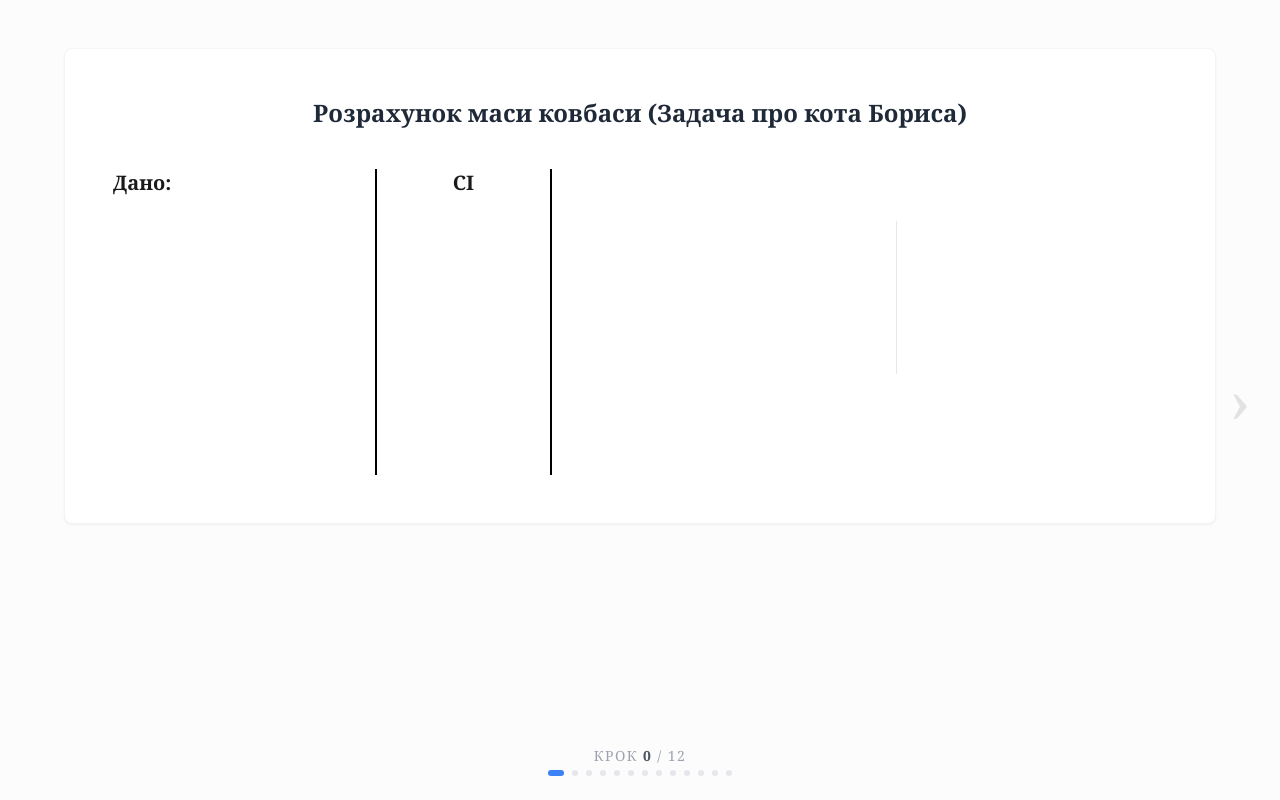
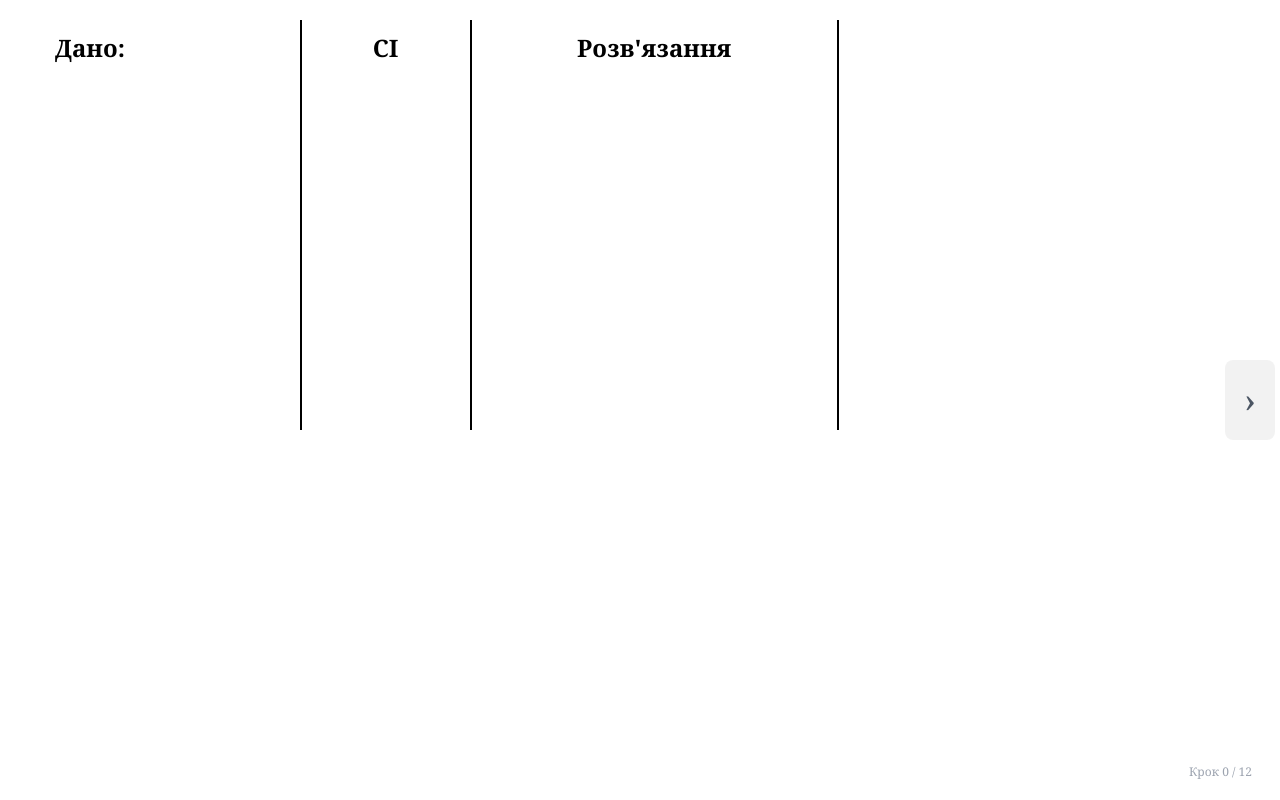
Before and after one commit to kabfiz10/67.1, a plain HTML site: page index.html in a window 1280 px wide. Drawn offline with nearby package versions, Linux system fonts and the light colour scheme.

Commit message:
Update index.html

```diff
--- a/index.html
+++ b/index.html
@@ -3,188 +3,202 @@
 <head>
     <meta charset="UTF-8">
     <meta name="viewport" content="width=device-width, initial-scale=1.0">
-    <title>Задача про кота Бориса та ковбасу</title>
+    <title>Задача про динамометр кота Бориса</title>
     <script src="https://cdn.tailwindcss.com"></script>
+    <script>
+        window.MathJax = {
+            tex: {
+                inlineMath: [['$', '$'], ['\\(', '\\)']],
+                displayMath: [['$$', '$$'], ['\\[', '\\]']]
+            },
+            options: { enableMenu: false },
+            startup: {
+                pageReady: () => {
+                    return MathJax.startup.defaultPageReady().then(() => {
+                        document.body.classList.add('mathjax-ready');
+                        if (typeof updateUI === 'function') updateUI();
+                    });
+                }
+            }
+        };
+    </script>
+    <script id="MathJax-script" async src="https://cdn.jsdelivr.net/npm/mathjax@3/es5/tex-mml-chtml.js"></script>
     <style>
-        @import url('https://fonts.googleapis.com/css2?family=Noto+Serif:wght@400;700&display=swap');
-
         body {
-            font-family: "Cambria Math", "Cambria", "Noto Serif", "Times New Roman", serif;
-            background-color: #fcfcfc;
-            color: #1a1a1a;
-            font-size: 20px;
+            font-family: "Cambria Math", "Cambria", "Times New Roman", serif;
+            background-color: #ffffff;
+            color: #000000;
+            font-size: 24px;
             line-height: 1.5;
+            display: flex;
+            justify-content: center;
+            padding-top: 20px;
+            touch-action: pan-y; /* Дозволяємо вертикальну прокрутку, але перехоплюємо горизонтальну */
             overflow-x: hidden;
-            -webkit-tap-highlight-color: transparent;
         }
 
-        /* Стилізація кроків */
         .step {
             opacity: 0;
-            transform: translateY(10px);
             visibility: hidden;
-            transition: all 0.4s cubic-bezier(0.4, 0, 0.2, 1);
+            transition: opacity 0.3s ease-in-out;
         }
 
         .step.visible {
             opacity: 1;
-            transform: translateY(0);
             visibility: visible;
         }
 
-        /* Лінії оформлення задачі */
-        .column-divider {
-            border-right: 2px solid #000;
+        .physics-table {
+            display: table;
+            width: 95%;
+            max-width: 1200px;
+            border-collapse: collapse;
+            margin: 0 auto;
         }
 
-        .row-divider {
-            border-top: 2px solid #000;
-            margin-top: 0.5rem;
-            padding-top: 0.5rem;
-            width: 100%;
+        .row {
+            display: table-row;
         }
 
-        /* Навігаційні стрілки */
+        .cell {
+            display: table-cell;
+            vertical-align: top;
+            padding: 10px 15px;
+        }
+
+        .header-cell {
+            font-weight: bold;
+            font-size: 24px;
+            padding-bottom: 20px;
+        }
+
+        .v-line {
+            border-right: 2.5px solid black;
+        }
+
+        .h-line-dano {
+            border-top: 2.5px solid black;
+            margin-top: 20px;
+            padding-top: 20px;
+        }
+
+        /* Покращені кнопки для телефонів */
         .nav-arrow {
             position: fixed;
-            top: 0;
-            bottom: 0;
-            width: 80px;
+            top: 50%;
+            transform: translateY(-50%);
+            width: 50px;
+            height: 80px;
             display: flex;
             align-items: center;
             justify-content: center;
             cursor: pointer;
-            z-index: 50;
-            transition: all 0.2s ease;
-            color: rgba(0, 0, 0, 0.1);
+            z-index: 100;
+            background: rgba(0, 0, 0, 0.05);
+            border-radius: 8px;
+            user-select: none;
+            transition: background 0.2s;
         }
 
-        .nav-arrow:hover {
-            background-color: rgba(0, 0, 0, 0.03);
-            color: rgba(0, 0, 0, 0.6);
+        .nav-arrow:active {
+            background: rgba(0, 0, 0, 0.2);
         }
 
-        .nav-arrow.left { left: 0; }
-        .nav-arrow.right { right: 0; }
+        .nav-arrow.left { left: 5px; }
+        .nav-arrow.right { right: 5px; }
 
-        .arrow-icon {
-            font-size: 64px;
-            font-weight: 200;
-            user-select: none;
+        .answer-container {
+            white-space: nowrap;
+            display: inline-block;
+            font-weight: bold;
+            font-size: 24px;
         }
 
-        /* Контейнер для MathJax */
-        .math-block {
-            min-height: 1.6em;
-            display: flex;
-            align-items: center;
+        .mjx-chtml {
+            font-size: 100% !important;
         }
 
+        /* Оптимізація для маленьких екранів */
         @media (max-width: 768px) {
-            .nav-arrow { width: 50px; }
-            .column-divider { border-right: none; border-bottom: 1px solid #ddd; padding-bottom: 1rem; margin-bottom: 1rem; }
-            .vertical-line-fix { border-right: 2px solid #000 !important; }
+            body { font-size: 18px; }
+            .header-cell { font-size: 18px; }
+            .answer-container { font-size: 18px; }
+            .physics-table { width: 100%; }
+            .cell { padding: 5px 8px; }
         }
     </style>
 </head>
-<body class="p-6 md:p-12 min-h-screen flex flex-col items-center">
+<body>
 
-    <!-- Навігація -->
-    <div id="prev-btn" class="nav-arrow left" title="Назад (←)"><span class="arrow-icon">‹</span></div>
-    <div id="next-btn" class="nav-arrow right" title="Далі (→, Пробіл)"><span class="arrow-icon">›</span></div>
+    <div id="prev-btn" class="nav-arrow left"><span class="text-4xl text-gray-600">‹</span></div>
+    <div id="next-btn" class="nav-arrow right"><span class="text-4xl text-gray-600">›</span></div>
 
-    <div class="max-w-6xl w-full bg-white shadow-sm border border-gray-100 p-8 md:p-12 rounded-lg relative">
-        <h1 class="text-center text-2xl font-bold mb-10 text-gray-800">Розрахунок маси ковбаси (Задача про кота Бориса)</h1>
-
-        <div class="grid grid-cols-1 md:grid-cols-12 gap-0">
-
-            <!-- Дано -->
-            <div class="md:col-span-3 pr-6 column-divider vertical-line-fix">
-                <h2 class="font-bold text-xl mb-6">Дано:</h2>
-                <div class="space-y-4">
-                    <div class="step math-block" id="step-1">$k = 40 \, \dfrac{\text{Н}}{\text{м}}$</div>
-                    <div class="step math-block" id="step-2">$x = 2,5 \, \text{см}$</div>
-                    <div class="step math-block" id="step-3">$g \approx 10 \, \dfrac{\text{Н}}{\text{кг}}$</div>
-                    <div class="step row-divider font-bold" id="step-6">
-                        $m - ?$
+    <div id="main-container" class="physics-table">
+        <div class="row">
+            <div class="cell v-line w-[18%]">
+                <div class="header-cell">Дано:</div>
+                <div class="space-y-6">
+                    <div class="step" id="step-1">$m = 800 \, \text{г}$</div>
+                    <div class="step" id="step-2">$x = 4 \, \text{см}$</div>
+                    <div class="step h-line-dano" id="step-6">
+                        $k - ?$
                     </div>
                 </div>
             </div>
 
-            <!-- СІ -->
-            <div class="md:col-span-2 px-6 column-divider">
-                <h2 class="font-bold text-xl mb-6 text-center">СІ</h2>
-                <div class="space-y-4 flex flex-col items-center">
-                    <div class="math-block"></div> <!-- Відступ для k -->
-                    <div class="step math-block" id="step-4">$0,025 \, \text{м}$</div>
+            <div class="cell v-line w-[15%] text-center">
+                <div class="header-cell">СІ</div>
+                <div class="space-y-6">
+                    <div class="step" id="step-3">$0,8 \, \text{кг}$</div>
+                    <div class="step" id="step-4">$0,04 \, \text{м}$</div>
                 </div>
             </div>
 
-            <!-- Розв'язання та Обчислення -->
-            <div class="md:col-span-7 pl-6 md:pl-10">
-                <h2 class="step font-bold text-xl mb-6 text-center" id="step-5">Розв'язання</h2>
-
-                <div class="grid grid-cols-1 lg:grid-cols-2 gap-8">
-                    <!-- Формули -->
-                    <div class="space-y-4">
-                        <div class="step math-block" id="step-7">$F_{\text{тяж}} = F_{\text{пруж}}$</div>
-                        <div class="step math-block" id="step-8">$mg = kx$</div>
-                        <div class="step math-block text-blue-700 font-bold" id="step-9">
-                            $m = \dfrac{kx}{g}$
-                        </div>
-                    </div>
-
-                    <!-- Розрахунки -->
-                    <div class="space-y-6 lg:border-l lg:border-gray-200 lg:pl-8">
-                        <div class="step math-block text-sm text-gray-600" id="step-10">
-                            $[m] = \dfrac{\frac{\text{Н}}{\text{м}} \cdot \text{м}}{\frac{\text{Н}}{\text{кг}}} = \text{кг}$
-                        </div>
-                        <div class="step math-block bg-blue-50 p-2 rounded" id="step-11">
-                            $m = \dfrac{40 \cdot 0,025}{10} = 0,1 \, (\text{кг})$
-                        </div>
+            <div class="cell v-line w-[33%]">
+                <div class="header-cell text-center">Розв'язання</div>
+                <div class="flex flex-col items-center space-y-10 mt-4">
+                    <div class="step text-gray-700" id="step-5">Умова рівноваги:</div>
+                    <div class="step font-bold" id="step-7">$F_{\text{пр}} = F_{\text{тяж}}$</div>
+                    <div class="step" id="step-8">$kx = mg$</div>
+                    <div class="step text-blue-800 font-bold" id="step-9">
+                        $k = \dfrac{mg}{x}$
                     </div>
                 </div>
+            </div>
 
-                <!-- Відповідь -->
-                <div class="step mt-12 pt-6 border-t border-dashed border-gray-300" id="step-12">
-                    <p class="text-xl">
-                        <span class="font-bold">Відповідь:</span> маса ковбаси $100 \, \text{г}$.
-                    </p>
+            <div class="cell w-[34%]">
+                <div class="header-cell text-center">&nbsp;</div>
+                <div class="flex flex-col space-y-12 mt-4 items-center">
+                    <div class="step" id="step-10">
+                        $$ [k] = \frac{\text{кг} \cdot \frac{\text{Н}}{\text{кг}}}{\text{м}} = \frac{\text{Н}}{\text{м}} $$
+                    </div>
+                    <div class="step" id="step-11">
+                        $$ k = \frac{0,8 \cdot 9,8}{0,04} \approx 200 \, \left(\frac{\text{Н}}{\text{м}}\right) $$
+                    </div>
+                </div>
+            </div>
+        </div>
+
+        <div class="row">
+            <div class="cell" colspan="4">
+                <div class="step mt-20 text-center" id="step-12">
+                    <div class="answer-container">
+                        Відповідь: 200 Н/м
+                    </div>
                 </div>
             </div>
         </div>
     </div>
 
-    <!-- Підвал -->
-    <div class="fixed bottom-6 flex flex-col items-center gap-1">
-        <div class="text-gray-400 text-sm tracking-widest uppercase">
-            Крок <span id="step-counter" class="font-bold text-gray-600">0</span> / 12
-        </div>
-        <div class="flex gap-1">
-            <template id="dot-template">
-                <div class="w-2 h-2 rounded-full bg-gray-200 transition-colors"></div>
-            </template>
-            <div id="dot-container" class="flex gap-2"></div>
-        </div>
+    <div class="fixed bottom-4 right-6 text-gray-400 text-xs bg-white/80 p-1 rounded">
+        Крок <span id="step-counter">0</span> / 12
     </div>
 
     <script>
         let currentStep = 0;
         const totalSteps = 12;
-        const nextBtn = document.getElementById('next-btn');
-        const prevBtn = document.getElementById('prev-btn');
-        const counter = document.getElementById('step-counter');
-        const dotContainer = document.getElementById('dot-container');
-
-        // Ініціалізація точок прогресу
-        for(let i = 0; i <= totalSteps; i++) {
-            const dot = document.createElement('div');
-            dot.className = `w-1.5 h-1.5 rounded-full transition-all duration-300 ${i === 0 ? 'bg-blue-500 w-4' : 'bg-gray-200'}`;
-            dotContainer.appendChild(dot);
-        }
 
         function updateUI() {
-            // Оновлення видимих кроків
             for (let i = 1; i <= totalSteps; i++) {
                 const el = document.getElementById(`step-${i}`);
                 if (el) {
@@ -192,72 +206,46 @@
                     else el.classList.remove('visible');
                 }
             }
+            document.getElementById('step-counter').innerText = currentStep;
+            document.getElementById('prev-btn').style.visibility = currentStep === 0 ? "hidden" : "visible";
+            document.getElementById('next-btn').style.opacity = currentStep === totalSteps ? "0.3" : "1";
 
-            // Оновлення лічильника
-            counter.innerText = currentStep;
-
-            // Оновлення точок
-            const dots = dotContainer.children;
-            for(let i = 0; i < dots.length; i++) {
-                if(i === currentStep) {
-                    dots[i].className = "w-1.5 h-1.5 rounded-full bg-blue-500 w-4 transition-all duration-300";
-                } else {
-                    dots[i].className = "w-1.5 h-1.5 rounded-full bg-gray-200 transition-all duration-300";
-                }
-            }
-
-            // Оновлення кнопок
-            prevBtn.style.opacity = currentStep === 0 ? "0" : "1";
-            prevBtn.style.pointerEvents = currentStep === 0 ? "none" : "auto";
-            nextBtn.style.opacity = currentStep === totalSteps ? "0.2" : "1";
-        }
-
-        function next() {
-            if (currentStep < totalSteps) {
-                currentStep++;
-                updateUI();
+            if (window.MathJax && window.MathJax.typesetPromise) {
+                window.MathJax.typesetPromise();
             }
         }
 
-        function prev() {
-            if (currentStep > 0) {
-                currentStep--;
-                updateUI();
-            }
+        const next = () => { if (currentStep < totalSteps) { currentStep++; updateUI(); } };
+        const prev = () => { if (currentStep > 0) { currentStep--; updateUI(); } };
+
+        document.getElementById('next-btn').onclick = next;
+        document.getElementById('prev-btn').onclick = prev;
+
+        // Підтримка жестів (Swipe)
+        let touchstartX = 0;
+        let touchendX = 0;
+
+        function handleGesture() {
+            if (touchendX < touchstartX - 50) next(); // Свайп вліво -> вперед
+            if (touchendX > touchstartX + 50) prev(); // Свайп вправо -> назад
         }
 
-        nextBtn.addEventListener('click', next);
-        prevBtn.addEventListener('click', prev);
+        document.addEventListener('touchstart', e => {
+            touchstartX = e.changedTouches[0].screenX;
+        });
 
-        // Клавіатура
+        document.addEventListener('touchend', e => {
+            touchendX = e.changedTouches[0].screenX;
+            handleGesture();
+        });
+
+        // Підтримка клавіатури
         document.addEventListener('keydown', (e) => {
-            if (e.code === 'ArrowRight' || e.code === 'Space') {
-                e.preventDefault();
-                next();
-            }
+            if (e.code === 'ArrowRight' || e.code === 'Space') next();
             if (e.code === 'ArrowLeft') prev();
         });
 
-        // Свайпи для мобільних
-        let touchstartX = 0;
-        let touchendX = 0;
-
-        document.addEventListener('touchstart', e => touchstartX = e.changedTouches[0].screenX);
-        document.addEventListener('touchend', e => {
-            touchendX = e.changedTouches[0].screenX;
-            if (touchstartX - touchendX > 50) next();
-            if (touchendX - touchstartX > 50) prev();
-        });
-
-        window.MathJax = {
-            tex: {
-                inlineMath: [['$', '$']],
-                displayMath: [['$$', '$$']]
-            }
-        };
-
         window.onload = updateUI;
     </script>
-    <script id="MathJax-script" async src="https://cdn.jsdelivr.net/npm/mathjax@3/es5/tex-mml-chtml.js"></script>
 </body>
 </html>
```
